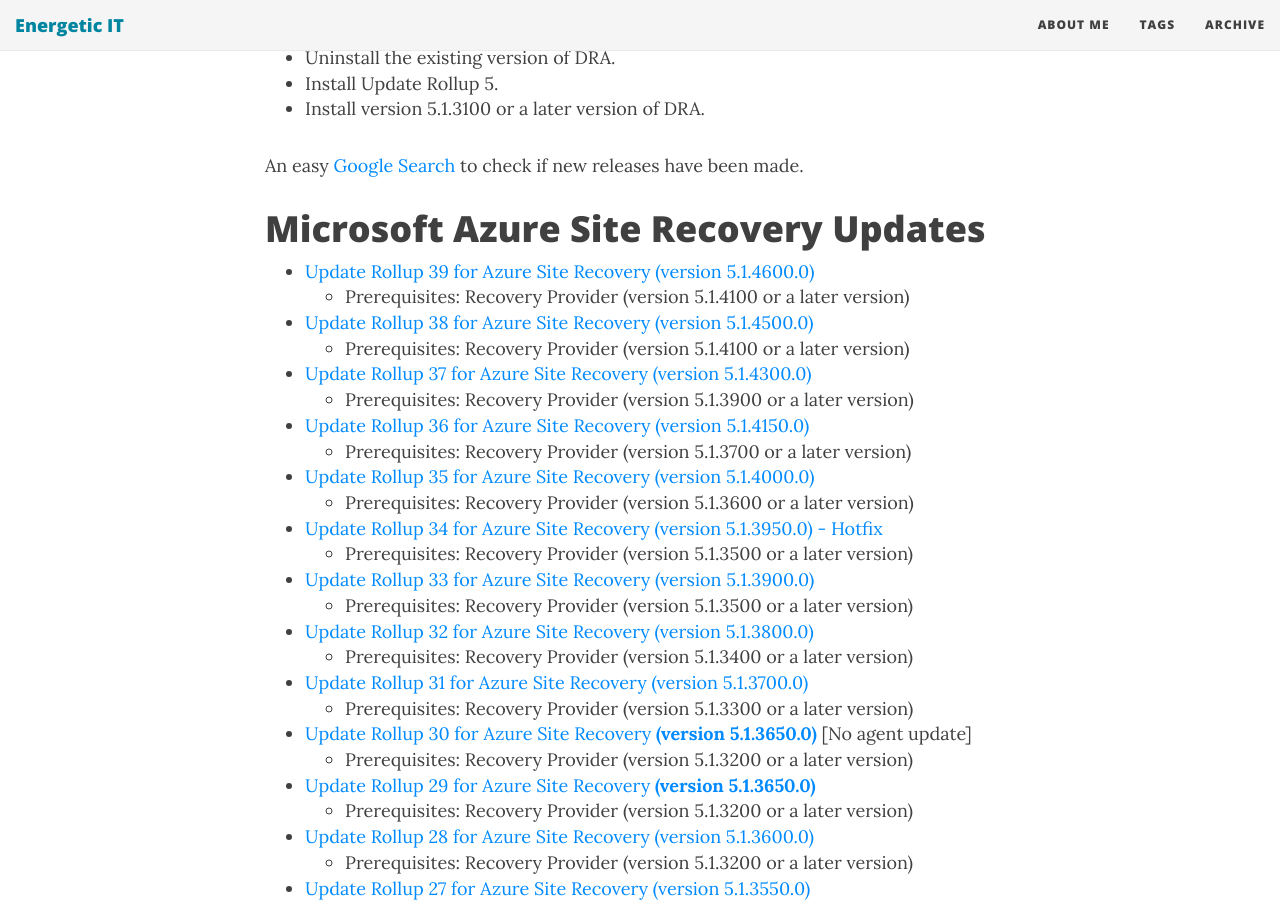
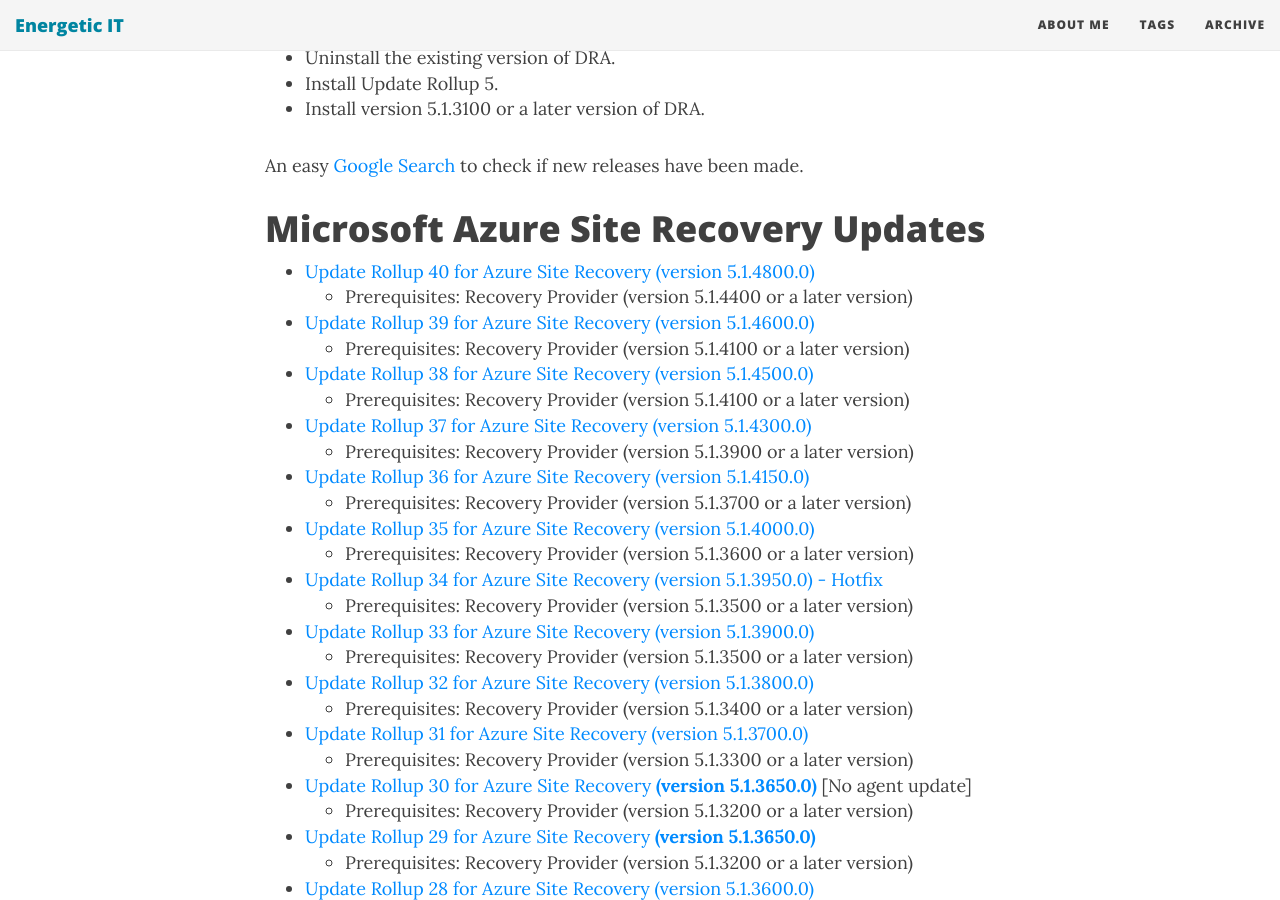
Before and after one commit to energetic-it/energetic-it.github.io, a Jekyll site: the page built from _posts/2018-08-19-microsoft-azure-site-recovery-kb-archive.md, in a window 1280 px wide and 900 px high, scrolled down 963 px. Built offline with Jekyll 4.4.1, drawn with Linux system fonts in a browser that asks for light colours; nearby versions of some CDN libraries.

Commit message:
updated to Rollup 40

```diff
--- a/_posts/2018-08-19-microsoft-azure-site-recovery-kb-archive.md
+++ b/_posts/2018-08-19-microsoft-azure-site-recovery-kb-archive.md
@@ -29,6 +29,8 @@
 
 # Microsoft Azure Site Recovery Updates
 
+- [Update Rollup 40 for Azure Site Recovery (version 5.1.4800.0)](https://support.microsoft.com/en-us/help/4521530/update-rollup-40-for-azure-site-recovery)
+  - Prerequisites: Recovery Provider (version 5.1.4400 or a later version)
 - [Update Rollup 39 for Azure Site Recovery (version 5.1.4600.0)](https://support.microsoft.com/en-us/help/4517283/update-rollup-39-for-azure-site-recovery)
   - Prerequisites: Recovery Provider (version 5.1.4100 or a later version)
 - [Update Rollup 38 for Azure Site Recovery (version 5.1.4500.0)](https://support.microsoft.com/en-us/help/4513507/update-rollup-38-for-azure-site-recovery)
```
